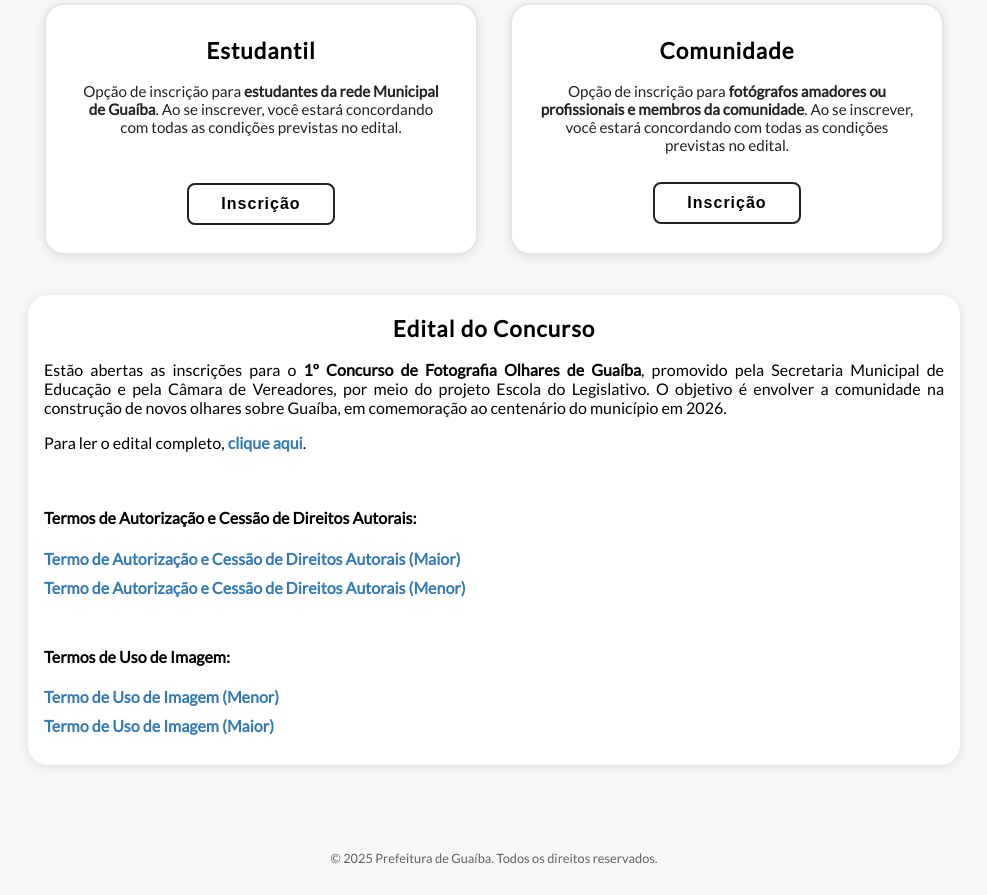
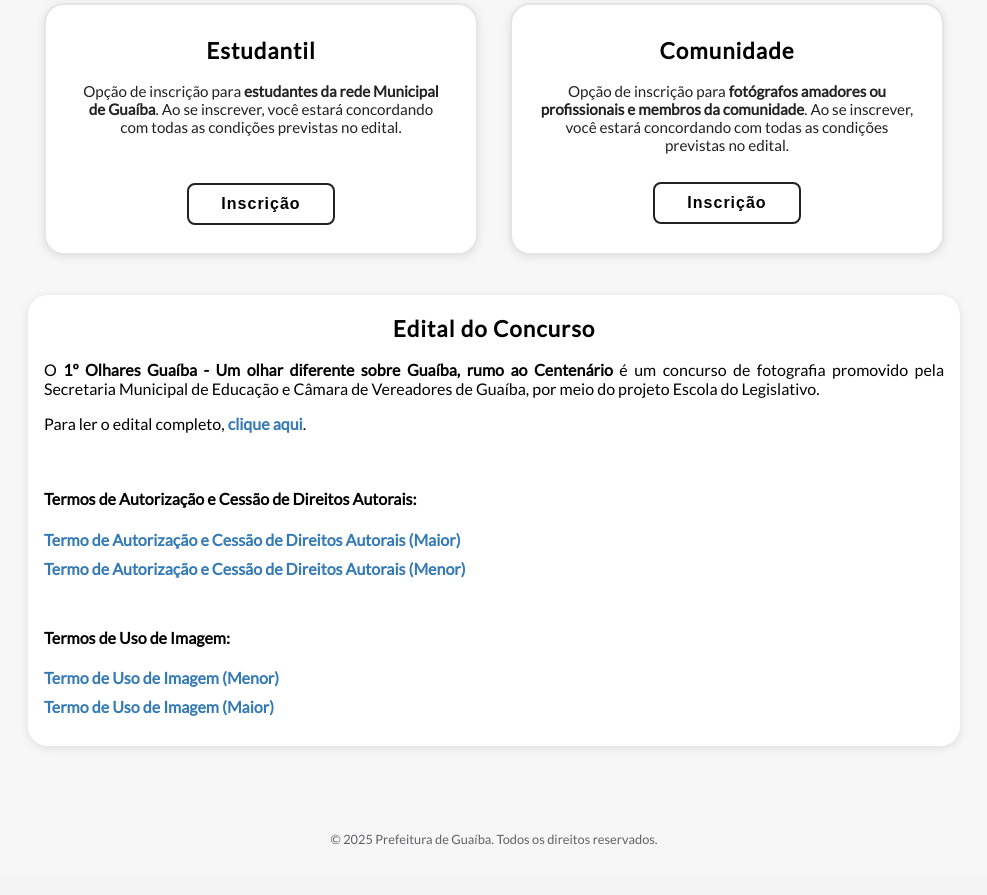
Before and after one commit to isaallama/olhares-guaiba, a plain HTML site: page index.html in a window 1280 px wide. Shown: the part 597-1492 px from the top of the page, without its empty margins (146-1133 px from the left). Drawn offline with Linux system fonts and the light colour scheme.

Commit message:
edição edital e index

```diff
--- a/index.html
+++ b/index.html
@@ -40,7 +40,7 @@
         </section>
         <section class="edital">
             <h3 style="text-align: center;">Edital do Concurso</h3>
-            <p style="text-align: justify;">Estão abertas as inscrições para o <b>1º Concurso de Fotografia Olhares de Guaíba</b>, promovido pela Secretaria Municipal de Educação e pela Câmara de Vereadores, por meio do projeto Escola do Legislativo. O objetivo é envolver a comunidade na construção de novos olhares sobre Guaíba, em comemoração ao centenário do município em 2026.</p>
+            <p style="text-align: justify;">O <b>1º Olhares Guaíba - Um olhar diferente sobre Guaíba, rumo ao Centenário</b> é um concurso de fotografia promovido pela Secretaria Municipal de Educação e Câmara de Vereadores de Guaíba, por meio do projeto Escola do Legislativo. </p>
             <p style="text-align: justify;">Para ler o edital completo, <a href="docs/edital.pdf">clique aqui</a>.</p>
             <br>
             <h4 style="text-align: justify;">Termos de Autorização e Cessão de Direitos Autorais:</h4>
```
Also changed, not shown: 1 other file.
